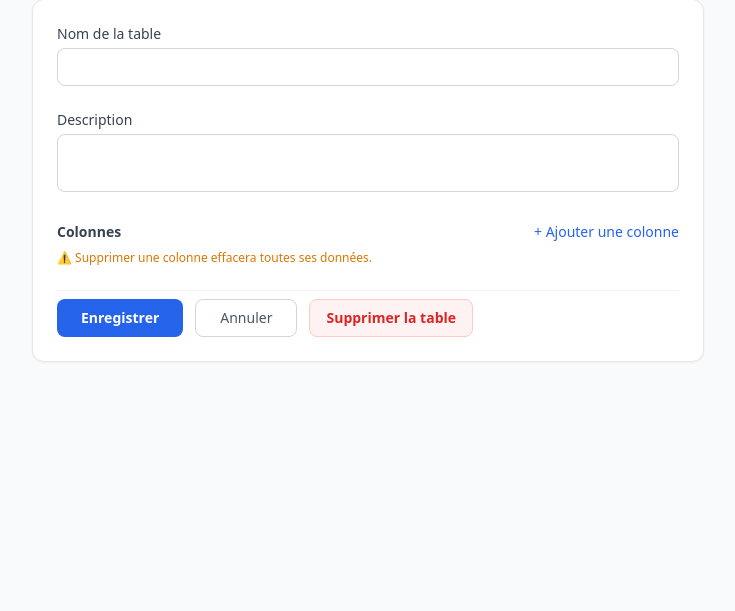
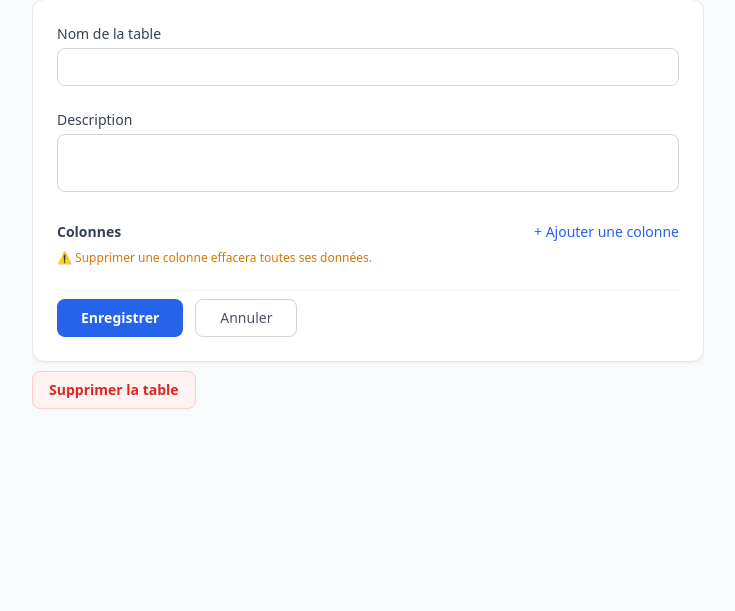
Before and after one commit to emmanuel-leveneur/datatracker, a FastAPI app: template app/templates/tables/edit.html in a window 1280 px wide. Shown: the part 81-692 px from the top of the page, without its empty margins (0-735 px from the left). Run offline with FastAPI, Linux system fonts and the light colour scheme; the template is opened without the code that fills it, so the values that code supplies are empty; some libraries are stand-ins or nearby versions.

Commit message:
Fix bouton suppresion d'une table

```diff
--- a/app/templates/tables/edit.html
+++ b/app/templates/tables/edit.html
@@ -103,6 +103,9 @@
       <a href="/tables/{{ table.id }}" class="px-6 py-2 rounded-lg text-sm text-gray-600 hover:bg-gray-100 border border-gray-300 transition">
         Annuler
       </a>
+    </div>
+  </form>
+  <div class="flex gap-3 pt-2 border-t border-gray-100"></div>
     <form method="post" action="/tables/{{ table.id }}/delete" class="ml-auto"
       onsubmit="return confirm('Supprimer cette table et toutes ses données ?')">
       <button type="submit"
@@ -111,6 +114,5 @@
       </button>
     </form>
   </div>
-  </form>
 </div>
 {% endblock %}
```
Lines whose indentation alone changed are shown as unchanged.
